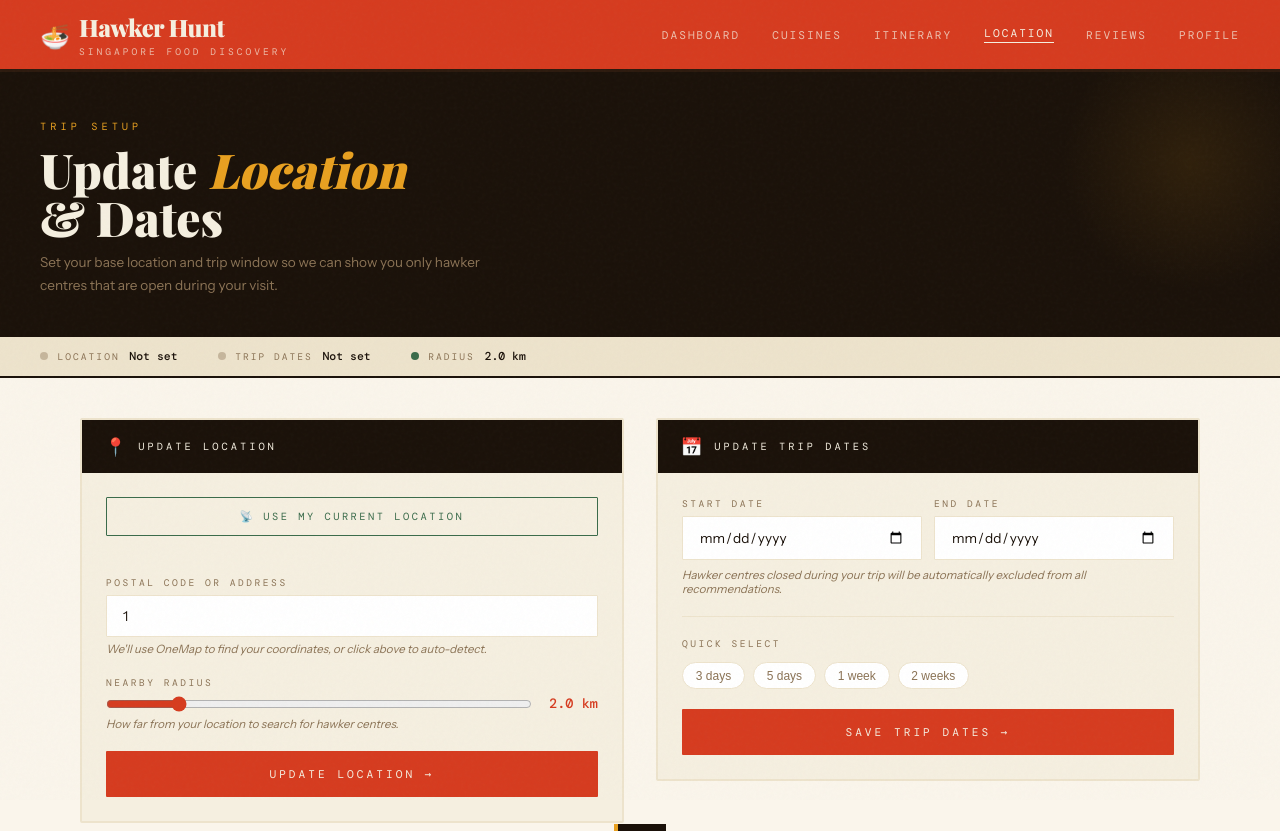
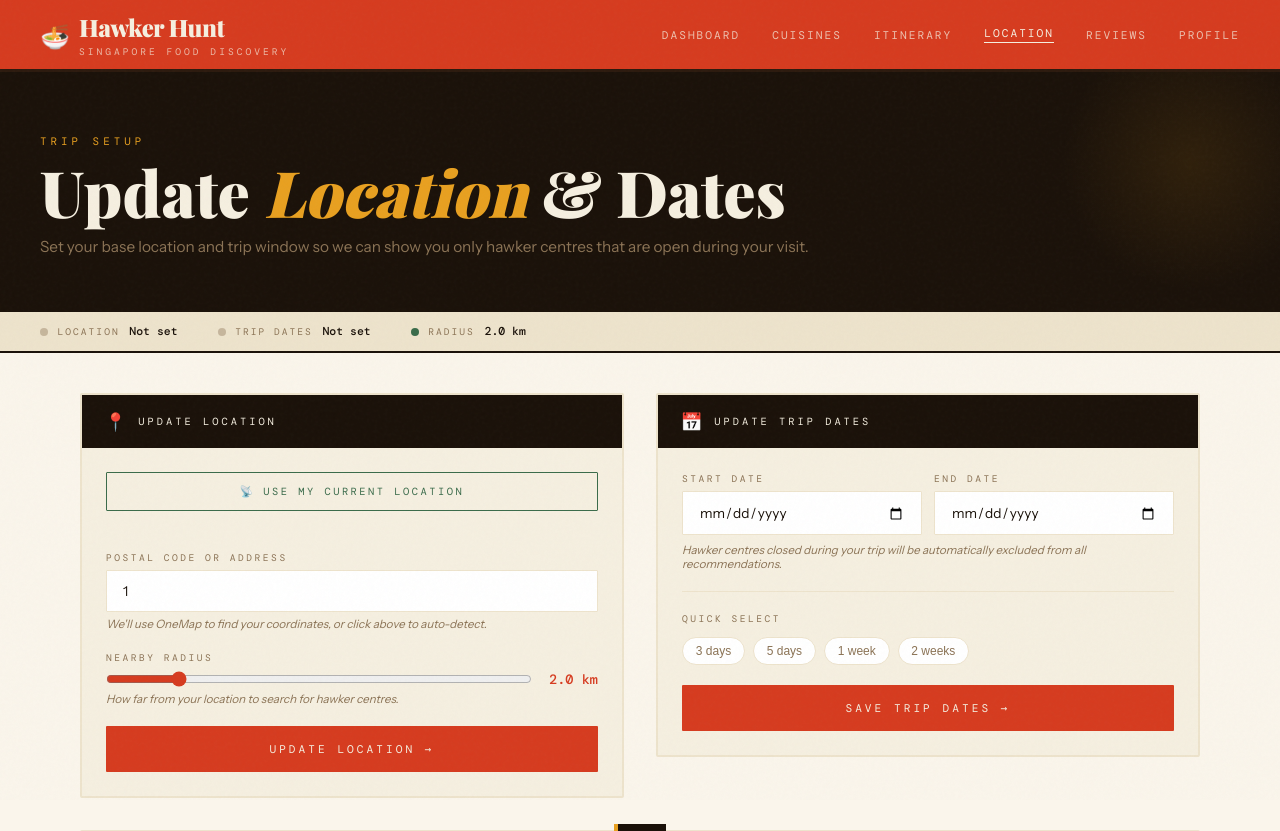
Before and after one commit to HengLiEn/TouristApp_BC3413, a Flask app: page /location in a window 1280 px wide. Shown: the top 831 px of the page. Run offline with Flask 3, Linux system fonts and the light colour scheme; the visitor is signed in with stand-in values (Sample User, id 1); parts of the project's set-up code (start-up, migrations or seed data) failed here and were passed over; some web fonts are replaced.

Commit message:
updated the heading formatting on all pages

```diff
--- a/TouristApp_BC3413/templates/feature_cuisines.html
+++ b/TouristApp_BC3413/templates/feature_cuisines.html
@@ -8,8 +8,8 @@
 <section class="hero">
   <div class="hero-inner">
     <p class="hero-eyebrow">Hawker Discovery Platform</p>
-    <h1 class="hero-title">Find Your <em>Perfect</em><br/>Hawker Stall</h1>
-    <p class="hero-desc">Browse top-rated stalls filtered by cuisine.<br>Click any stall to view its full details.</p>
+    <h1 class="hero-title">Find Your <em>Perfect</em> Hawker Stall</h1>
+    <p class="hero-desc">Browse top-rated stalls filtered by cuisine and click any stall to view its full details.</p>
   </div>
   <div class="hero-deco"></div>
 </section>
--- a/TouristApp_BC3413/templates/feature_itinerary.html
+++ b/TouristApp_BC3413/templates/feature_itinerary.html
@@ -1072,7 +1072,7 @@
   <div class="hero-inner" style="display:flex;align-items:flex-end;justify-content:space-between;gap:2rem;flex-wrap:wrap;">
     <div>
       <p class="hero-eyebrow">Hawker Hunt — Itinerary Planner</p>
-      <h1 class="hero-title">Your <em>Saved</em><br/>Hawker Journey</h1>
+      <h1 class="hero-title">Your <em>Saved</em> Hawker Journey</h1>
       <p class="hero-desc">Your curated list of stalls, organised by day. Plan, visit, devour.</p>
     </div>
     <div style="display:flex;gap:1rem;flex-wrap:wrap;align-items:flex-end;flex-shrink:0;">
--- a/TouristApp_BC3413/templates/feature_location.html
+++ b/TouristApp_BC3413/templates/feature_location.html
@@ -8,29 +8,32 @@
   /* ── Page-level overrides ── */
   .loc-hero {
     background-color: var(--soy);
-    padding: 3rem 2.5rem 2.5rem;
+    padding: 4rem 2.5rem 3rem;
+    min-height: 300px;
+    display: flex;
+    align-items: center;
     position: relative;
     overflow: hidden;
   }
-  .loc-hero-inner { max-width: 1200px; margin: 0 auto; }
+  .loc-hero-inner { max-width: 1200px; margin: 0 auto; width: 100%; position: relative; z-index: 1; }
   .loc-eyebrow {
     font-family: 'DM Mono', monospace;
-    font-size: 0.65rem;
+    font-size: 0.68rem;
     letter-spacing: 4px;
     text-transform: uppercase;
     color: var(--turmeric);
-    margin-bottom: 0.75rem;
+    margin-bottom: 0.85rem;
   }
   .loc-title {
     font-family: 'Playfair Display', serif;
     font-weight: 900;
-    font-size: clamp(2rem, 4vw, 3rem);
+    font-size: clamp(2.2rem, 5vw, 4.2rem);
     color: var(--cream);
-    line-height: 1;
-    margin-bottom: 0.6rem;
+    line-height: 0.96;
+    margin-bottom: 0.85rem;
   }
   .loc-title em { font-style: italic; color: var(--turmeric); }
-  .loc-desc { color: var(--smoke); font-size: 0.85rem; line-height: 1.7; max-width: 480px; }
+  .loc-desc { color: var(--smoke); font-size: 0.96rem; line-height: 1.45; max-width: 980px; }
   .loc-deco {
     position: absolute; right: -40px; top: -40px;
     width: 260px; height: 260px; border-radius: 50%;
@@ -79,7 +82,8 @@
   .status-dot.unset { background-color: var(--smoke); opacity: 0.4; }
 
   /* ── Main layout ── */
-  .loc-wrapper {
+    .loc-hero { padding: 2.5rem 1rem 2rem; min-height: 240px; }
+    .loc-wrapper {
     max-width: 1200px;
     margin: 0 auto;
     padding: 2.5rem 2.5rem;
@@ -345,7 +349,7 @@
 <div class="loc-hero">
   <div class="loc-hero-inner">
     <p class="loc-eyebrow">Trip Setup</p>
-    <h1 class="loc-title">Update <em>Location</em><br>&amp; Dates</h1>
+    <h1 class="loc-title">Update <em>Location</em> &amp; Dates</h1>
     <p class="loc-desc">Set your base location and trip window so we can show you only hawker centres that are open during your visit.</p>
   </div>
   <div class="loc-deco"></div>
```
Also changed, not shown: TouristApp_BC3413/templates/base_layout.html (+17 -8 lines), TouristApp_BC3413/templates/dashboard.html (+14 -11 lines), TouristApp_BC3413/templates/feature_profile.html (+6 -2 lines).
